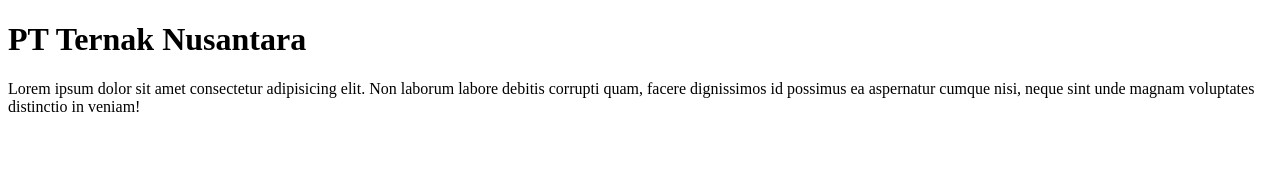
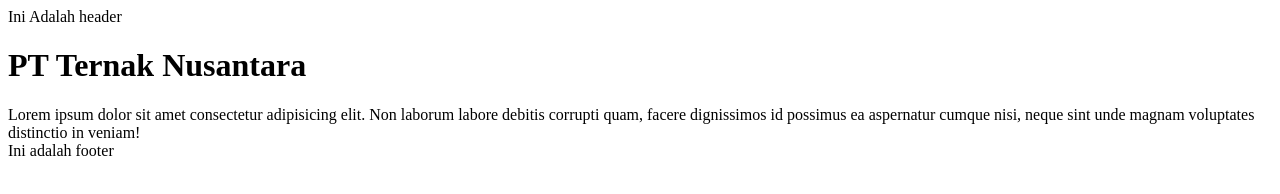
Before and after one commit to hanafierizal21/CompanyProfile, a plain HTML site: page index.html in a window 1280 px wide. Drawn offline with Linux system fonts and the light colour scheme.

Commit message:
Penambahan Header dan Footer

```diff
--- a/index.html
+++ b/index.html
@@ -6,8 +6,11 @@
     <title>Latihan GIT</title>
 </head>
 <body>
+    <header>Ini Adalah header</header>
+
     <h1>PT Ternak Nusantara</h1>
 
     <div>Lorem ipsum dolor sit amet consectetur adipisicing elit. Non laborum labore debitis corrupti quam, facere dignissimos id possimus ea aspernatur cumque nisi, neque sint unde magnam voluptates distinctio in veniam!</div>
+    <footer>Ini adalah footer </footer>
 </body>
 </html>
```
